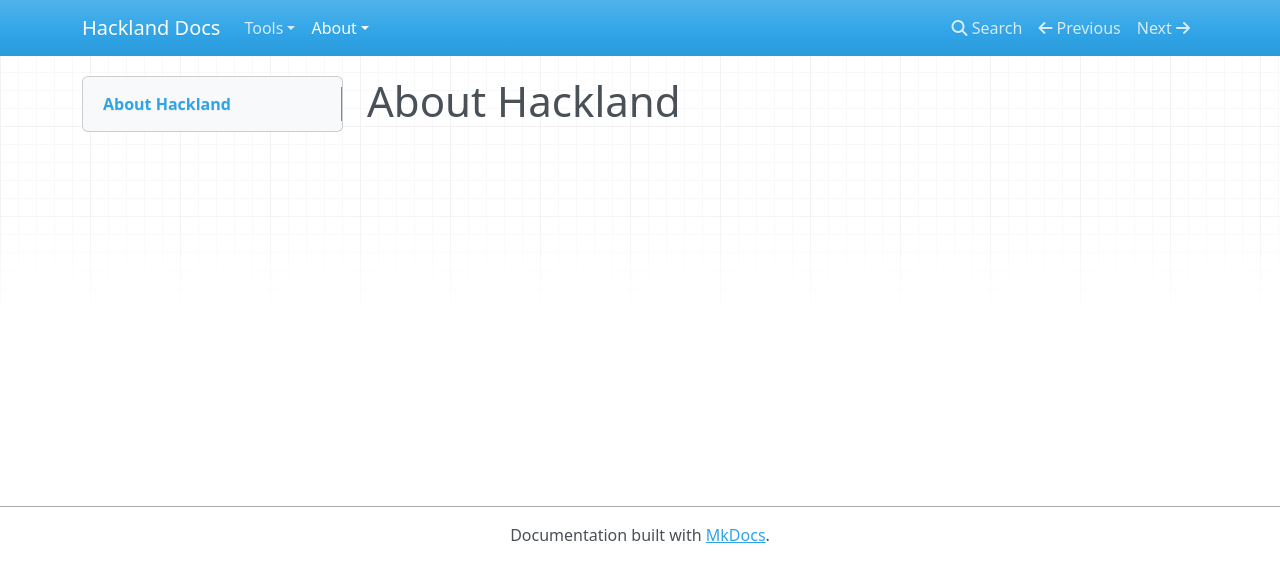
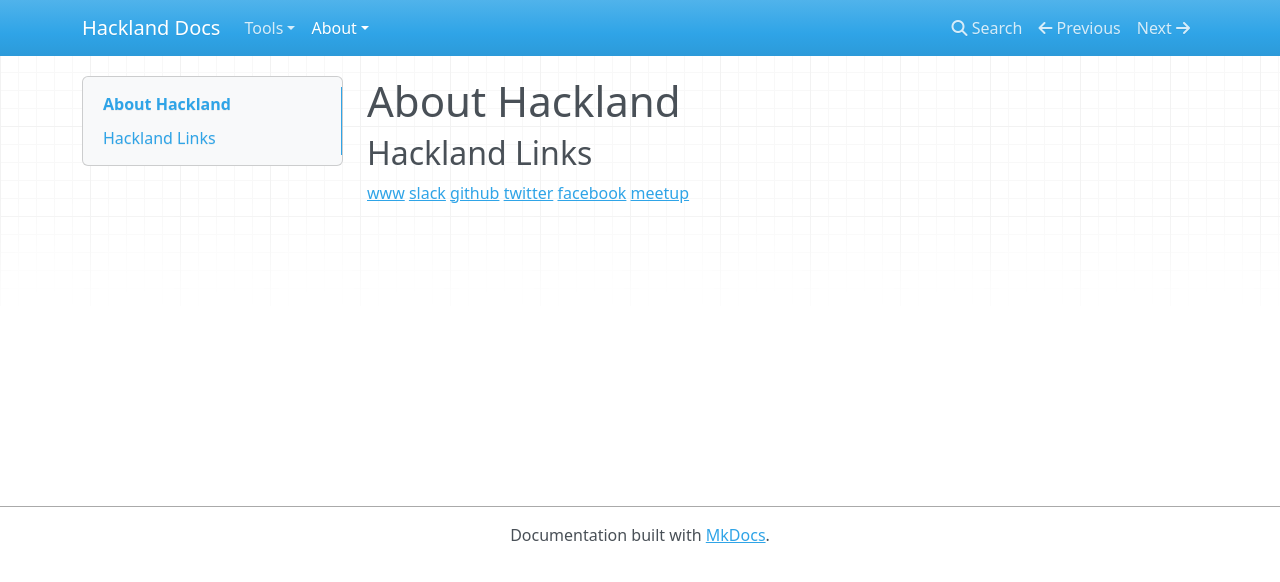
Before and after one commit to webrage/hackdocs, an MkDocs documentation site: the page built from docs/about/hackland.md, in a window 1280 px wide. Shown: the top 582 px of the page. Built offline with MkDocs 1.6.1, drawn with Linux system fonts in a browser that asks for light colours; nearby versions of some CDN libraries.

Commit message:
update docs

```diff
--- a/docs/about/hackland.md
+++ b/docs/about/hackland.md
@@ -1 +1,9 @@
 #About Hackland
+
+##Hackland Links
+[www](http://hackland.nz/)
+[slack](https://hakland.slack.com)
+[github](https://github.com/HakLand/)
+[twitter](https://twitter.com/AKL_Hackspace/)
+[facebook](https://www.facebook.com/AuckHackspace/)
+[meetup](https://www.meetup.com/HackLand/)
```
Also changed, not shown: docs/index.md (+2 -0 lines).
